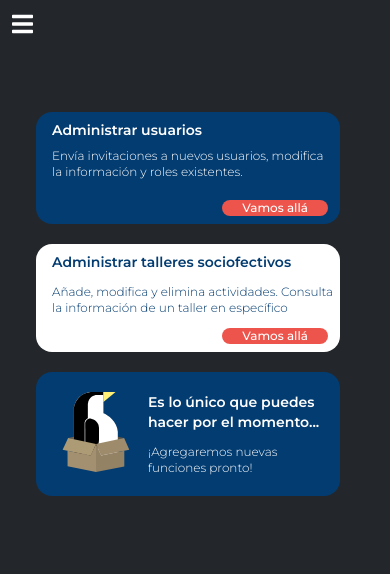
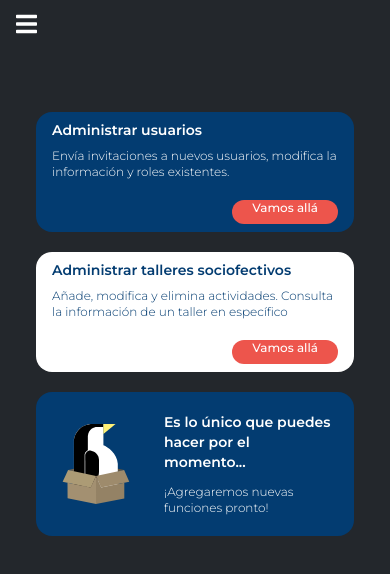
Before and after one commit to CEII/ceii.web, a Next.js app: page /cms in a window 390 px wide. Shown: the top 574 px of the page. Built offline with nearby package versions, Linux system fonts and the light colour scheme.

Commit message:
feat: Added responsive

```diff
--- a/pages/cms/index.tsx
+++ b/pages/cms/index.tsx
@@ -6,44 +6,50 @@ import Cmslogo from 'components/Cmslogo/Index';
 
 const Cms: NextPage = () => (
     <div>
-        <navar>
-            <FontAwesomeIcon icon={faBars} className="w-10 mt-3 ml-3 text-2xl text-white" />
-        </navar>
+        <nav>
+            <FontAwesomeIcon icon={faBars} className="w-10 mt-3 ml-4 text-2xl text-white md:text-5xl" />
+        </nav>
 
-        <section className="flex-col m-7 mt-16 space-y-5 w-80 p-2">
+        <section className="flex flex-col m-7 mt-16 space-y-5 p-2 md:gap-12 md:ml-20 md:w-3/4 lg:grid lg:grid-cols-2 lg:gap-8 lg:ml-0 lg:space-y-0 lg:my-auto lg:p-12 lg:w-full lg:place-items-center">
 
-            <div className="pl-4 text-sm text-white rounded-2xl bg-secondary">
+            <div className="pl-4 text-sm text-white rounded-2xl bg-secondary md:h-32 md:pb-2 lg:p-5 lg:h-72 flex flex-col justify-between lg:w-9/12 lg:place-self-end">
 
-                <h2 className="pt-2 font-sans font-semibold">Administrar usuarios</h2>
-                <p className="pt-2 pr-3 text-xs font-light"> Envía invitaciones a nuevos usuarios, modifica la información y roles existentes.</p>
+                <div>
+                    <h2 className="pt-2 font-sans font-semibold md:text-xl">Administrar usuarios</h2>
+                    <p className="pt-2 pr-3 text-xs font-light md:text-sm"> Envía invitaciones a nuevos usuarios, modifica la información y roles existentes.</p>
+                </div>
 
-                <div className="flex justify-end pb-2 pr-3">
+                <div className="flex justify-end pb-2 pr-4 md:pb-1">
                     <Link href="/cms/users">
-                        <a className="pl-5 pr-5 font-medium text-xs mt-5 text-white rounded-full bg-accent">Vamos allá</a>
+                        <a className="pl-5 pr-5 h-6 font-medium text-xs mt-5 text-white rounded-full bg-accent md:text-sm md:px-7 flex">Vamos allá</a>
                     </Link>
                 </div>
             </div>
 
-            <div className="pl-4 text-sm bg-white rounded-2xl text-secondary">
-                <h2 className="pt-2 font-sans font-semibold">Administrar talleres sociofectivos</h2>
-                <p className="mt-3 text-xs font-light"> Añade, modifica y elimina actividades. Consulta la información de un taller en específico</p>
+            <div className="pl-4 text-sm bg-white rounded-2xl text-secondary md:pb-2 lg:p-5 lg:h-72 flex flex-col justify-between lg:w-9/12 lg:place-self-start">
 
-                <div className="flex justify-end pb-2 pr-3">
+                <div>
+                    <h2 className="pt-2 font-sans font-semibold md:text-xl">Administrar talleres sociofectivos</h2>
+                    <p className="pt-2 pr-3 text-xs font-light md:text-sm"> Añade, modifica y elimina actividades. Consulta la información de un taller en específico</p>
+                </div>
+
+
+                <div className="flex justify-end pb-2 pr-4 md:pb-1">
                     <Link href="/cms/users">
-                        <a className="pl-5 pr-5 font-medium  text-xs mt-3 text-white rounded-full bg-accent">Vamos allá</a>
+                        <a className="pl-5 pr-5 h-6 font-medium text-xs mt-5 text-white rounded-full bg-accent md:text-sm md:px-7 ">Vamos allá</a>
                     </Link>
                 </div>
 
             </div>
 
-            <div className="flex p-5 text-sm text-white rounded-2xl bg-secondary">
+            <div className="flex items-center p-5 text-sm text-white rounded-2xl bg-secondary lg:h-72 lg:w-9/12 lg:place-self-end">
                 <div>
-                    <Cmslogo className="w-20 h-20 mr-3 " />
+                    <Cmslogo className="w-20 h-20 mr-7 " />
                 </div>
 
-                <div>
-                    <h2 className="font-sans font-semibold">Es lo único que puedes hacer por el momento...</h2>
-                    <p className="mt-3 text-xs font-light">¡Agregaremos nuevas funciones pronto!</p>
+                <div className="md:pb-4">
+                    <h2 className="font-sans font-semibold md:text-2xl md:font-medium md:pr-10">Es lo único que puedes hacer por el momento...</h2>
+                    <p className="mt-3 text-xs font-light md:text-sm">¡Agregaremos nuevas funciones pronto!</p>
                 </div>
             </div>
         </section>
```
